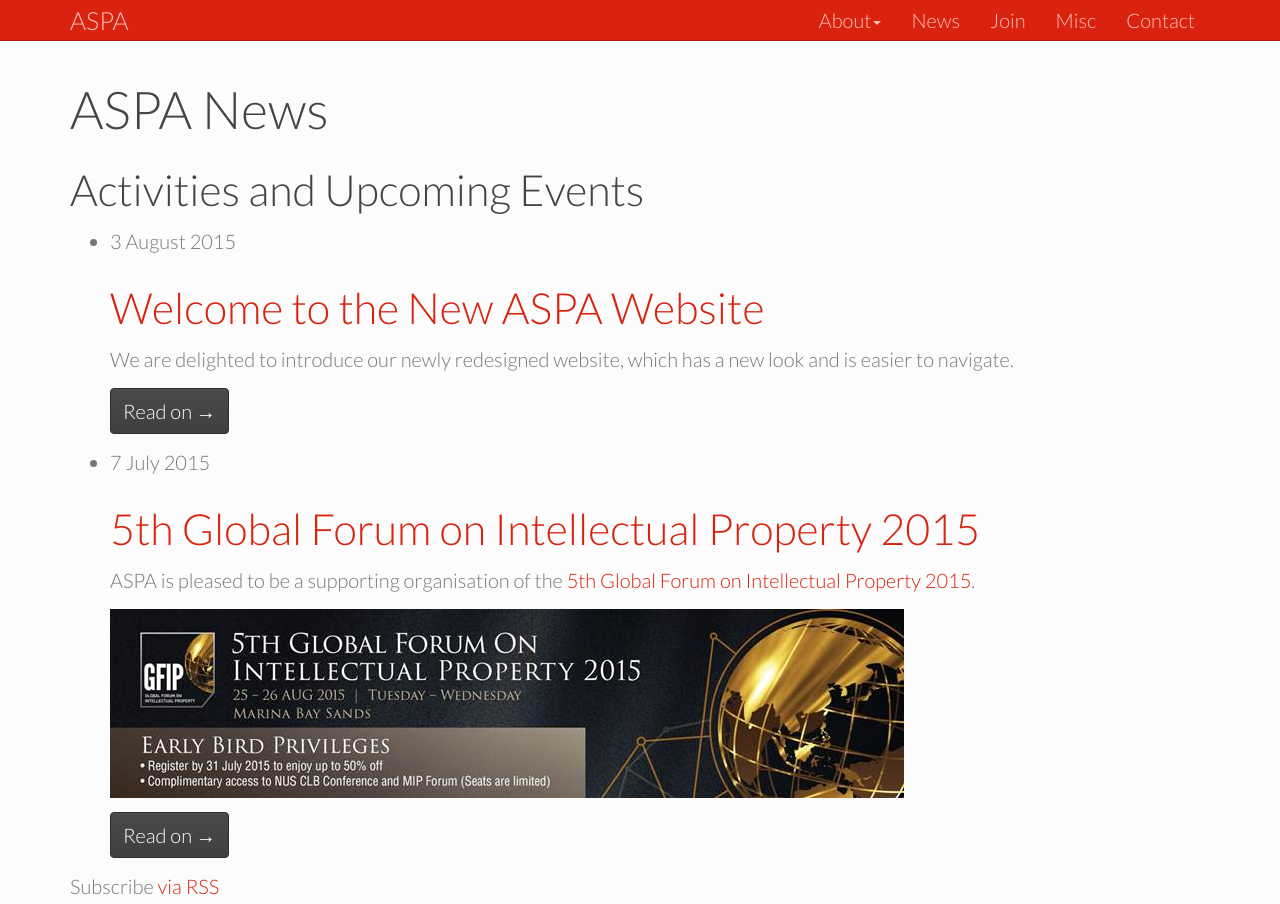
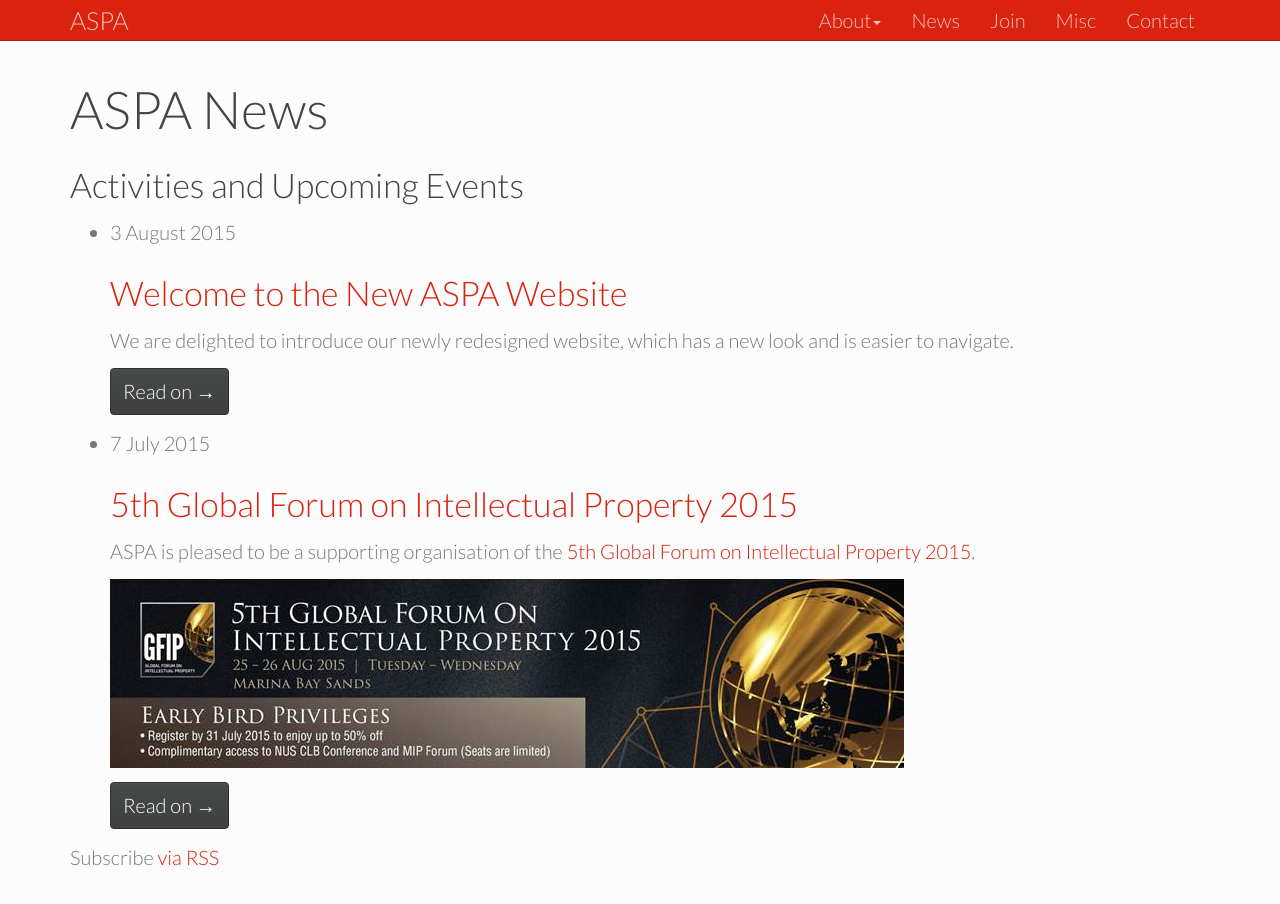
Before and after one commit to aspa-sg/aspa-sg.github.io, a plain HTML site: page news/index.html in a window 1280 px wide. Shown: the top 904 px of the page. Drawn offline with nearby package versions, Linux system fonts and the light colour scheme.

Commit message:
reduce size of headers in news page

```diff
--- a/news/index.html
+++ b/news/index.html
@@ -68,16 +68,16 @@
 
   <h1 id="aspa-news">ASPA News</h1>
 
-<h2 id="activities-and-upcoming-events">Activities and Upcoming Events</h2>
+<h3 id="activities-and-upcoming-events">Activities and Upcoming Events</h3>
 
 <ul class="post-list">
 
     <li>
       <span class="post-meta">3 August 2015</span>
 
-      <h2>
+      <h3>
         <a class="post-link" href="/news/2015/08/03/new-aspa-website.html">Welcome to the New ASPA Website</a>
-      </h2>
+      </h3>
       <p><p>We are delighted to introduce our newly redesigned website, which has a new look and is easier to navigate.</p>
 
  <a class="btn btn-default" href="/news/2015/08/03/new-aspa-website.html">Read on →</a>
@@ -87,9 +87,9 @@
     <li>
       <span class="post-meta">7 July 2015</span>
 
-      <h2>
+      <h3>
         <a class="post-link" href="/news/2015/07/07/global-forum-on-intellectual-property.html">5th Global Forum on Intellectual Property 2015</a>
-      </h2>
+      </h3>
       <p><p>ASPA is pleased to be a supporting organisation of the <a href="https://www.ipos.gov.sg/ipweek2015/">5th Global Forum on Intellectual Property 2015</a>.</p>
 
 <p><a href="https://www.ipos.gov.sg/ipweek2015/"><img src="/images/gfip-2015.jpeg" alt="GFIP" /></a></p>
```
